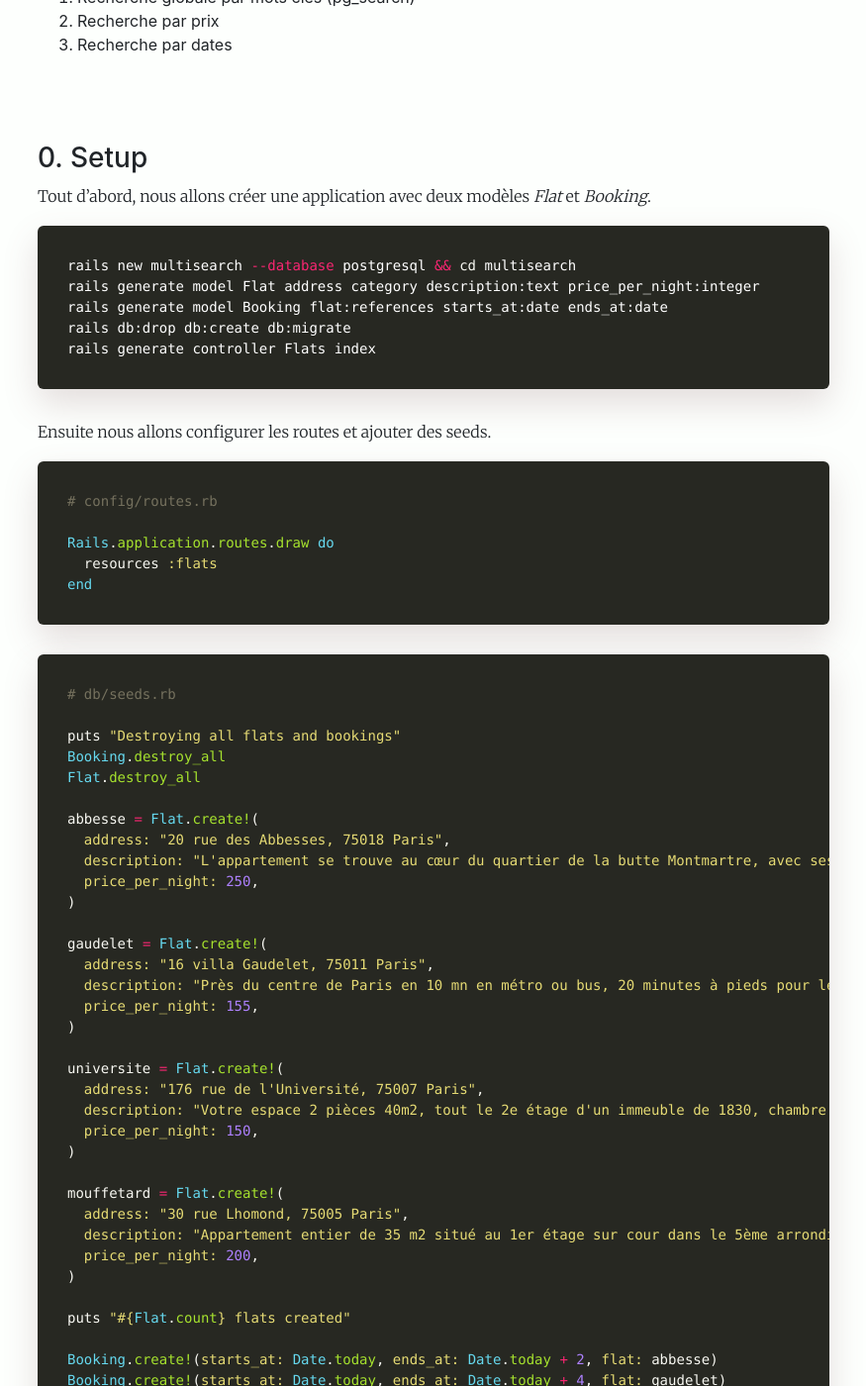
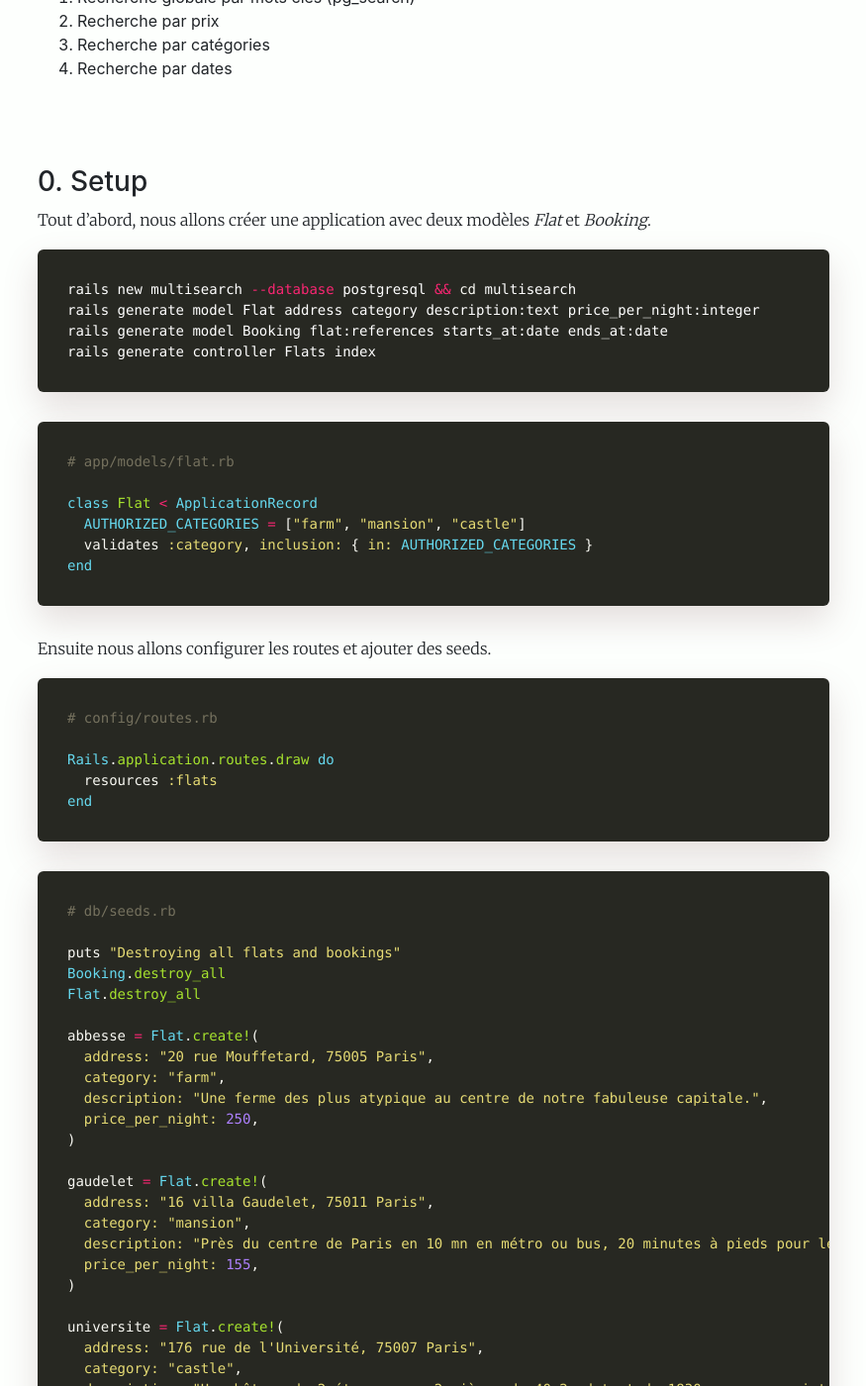
Before and after one commit to alexandrebk/alexandrebk.github.io, a Jekyll site: the page built from _posts/2020-04-06-multisearch.md, in a window 1280 px wide and 1400 px high, scrolled down 399 px. Shown: the whole window at 99% size, without its empty margins (202-1077 px from the left). Built offline with Jekyll 4.4.1, drawn with Linux system fonts in a browser that asks for light colours; nearby versions of some CDN libraries; some of the changed text lies outside the part shown.

Commit message:
Update Post Multisearch

````diff
--- a/_posts/2020-04-06-multisearch.md
+++ b/_posts/2020-04-06-multisearch.md
@@ -12,7 +12,8 @@
 
 1. [Recherche globale par mots clés (pg_search)](#global)
 2. [Recherche par prix](#price)
-3. [Recherche par dates](#dates)
+3. [Recherche par catégories](#category)
+4. [Recherche par dates](#dates)
 
 <br>
 <br>
@@ -25,8 +26,16 @@
 rails new multisearch --database postgresql && cd multisearch
 rails generate model Flat address category description:text price_per_night:integer
 rails generate model Booking flat:references starts_at:date ends_at:date
-rails db:drop db:create db:migrate
 rails generate controller Flats index
+```
+
+```ruby
+# app/models/flat.rb
+
+class Flat < ApplicationRecord
+  AUTHORIZED_CATEGORIES = ["farm", "mansion", "castle"]
+  validates :category, inclusion: { in: AUTHORIZED_CATEGORIES }
+end
 ```
 
 Ensuite nous allons configurer les routes et ajouter des seeds.
@@ -47,26 +56,30 @@
 Flat.destroy_all
 
 abbesse = Flat.create!(
-  address: "20 rue des Abbesses, 75018 Paris",
-  description: "L'appartement se trouve au cœur du quartier de la butte Montmartre, avec ses ruelles pleines de charme, sa fameuse basilique avec vue imprenable sur la plus belle ville du monde et cette ambiance indescriptible dans une animation permanente qui en fait l'un des endroits les plus typique de notre fabuleuse capitale.",
+  address: "20 rue Mouffetard, 75005 Paris",
+  category: "farm",
+  description: "Une ferme des plus atypique au centre de notre fabuleuse capitale.",
   price_per_night: 250,
 )
 
 gaudelet = Flat.create!(
   address: "16 villa Gaudelet, 75011 Paris",
+  category: "mansion",
   description: "Près du centre de Paris en 10 mn en métro ou bus, 20 minutes à pieds pour le Marais. Commerces et Métro Parmentier L3 au pied de l'immeuble. 10 à 20 mn des Gares.",
   price_per_night: 155,
 )
 
 universite = Flat.create!(
   address: "176 rue de l'Université, 75007 Paris",
-  description: "Votre espace 2 pièces 40m2, tout le 2e étage d'un immeuble de 1830, chambre sur cour, cuisine équipée, table à manger, salon avec poutres apparentes et canapé lit 2 places.",
+  category: "castle",
+  description: "Un château de 2 étages avec 2 pièces de 40m2, datant de 1830, avec cour intérieur, cuisine équipée, table à manger, salon avec poutres apparentes et canapé lit 2 places.",
   price_per_night: 150,
 )
 
 mouffetard = Flat.create!(
   address: "30 rue Lhomond, 75005 Paris",
-  description: "Appartement entier de 35 m2 situé au 1er étage sur cour dans le 5ème arrondissement de Paris, à côté de la rue Mouffetard, au coeur du quartier latin.",
+  category: "castle",
+  description: "Château en plein Paris à côté de la rue Mouffetard, au coeur du quartier latin.",
   price_per_night: 200,
 )
 
@@ -77,9 +90,10 @@
 Booking.create!(starts_at: Date.today, ends_at: Date.today + 7, flat: universite)
 
 puts "#{Booking.count} bookings created"
+
 ```
 
-Si ce n'est pas déjà fait, on ajoute la gem <a href="https://github.com/heartcombo/simple_form" target="_blank">simple form</a> pour les formulaires et <a href="https://github.com/Casecommons/pg_search" target="_blank">pg_search</a> pour les recherches dans la base de données PostGreSQL.
+Si ce n'est pas déjà fait, on ajoute la gem <a href="https://github.com/heartcombo/simple_form" class="underlined" target="_blank">simple form</a> pour les formulaires et <a href="https://github.com/Casecommons/pg_search" class="underlined" target="_blank">pg_search</a> pour les recherches dans la base de données PostGreSQL.
 
 ```ruby
 # Gemfile
@@ -99,15 +114,18 @@
 
 ### <a name="global"></a>1. Recherche globale par mots clés avec pg_search
 
-#### 1.1 On crée un scope dans le modèle
+On crée un scope dans le modèle
 
-Nous allons commencer par une recherche par mots-clés sur les colonnes *description* et *address* des Flat.
+Nous allons commencer par une recherche par mots-clés sur les colonnes **description** et **address** des **Flat** avec un **scope** de **PgSearch**.
 
 ```ruby
 # app/models/flat.rb
 
 class Flat < ApplicationRecord
+  AUTHORIZED_CATEGORIES = ["farm", "mansion", "castle"]
   include PgSearch::Model
+
+  validates :category, inclusion: { in: AUTHORIZED_CATEGORIES }
 
   has_many :bookings
 
@@ -117,28 +135,14 @@
 end
 ```
 
-Pour vérifier que le scope fonctionne, nous allons tester en ouvrant la console (`rails console`)
-
-```ruby
-flats = Flat.search_by_description_and_address('Gaudelet')
-flats.count # => 1
-```
-
-Je récupère bien un *Flat* qui comprend *Gaudelet* dans son adresse.
-<img src="/images/posts/multisearch/pg_search_console.png"
-     class="image"
-     alt="pg search console">
-
-#### 1.2 On ajoute le formulaire dans la vue
-
-Dans l'index, on va ajouter un formulaire puis on affiche les appartements.
+Dans l'index, on va ajouter un formulaire et afficher les appartements.
 
 ```erb
 <!-- app/views/flats/index.html.erb -->
 
 <h1>Tous les appartements</h1>
-<%= simple_form_for :flats, method: :get,
-                            defaults: { required: false } do |f| %>
+<%= simple_form_for :search, method: :get,
+                             defaults: { required: false } do |f| %>
   <%= f.input :search, label: "Recherche par adresse ou description",
                        input_html: { name: 'search',
                                      value: params.dig(:search) } %>
@@ -147,14 +151,14 @@
 
 <ul>
   <% @flats.each do |flat| %>
-    <li> <%= flat.address %> | <%= flat.price_per_night %> € | <%= flat.description %> </li>
+    <li>
+      <%= flat.address %> | <%= flat.price_per_night %> € | <%= flat.description %> | <%= flat.category %>
+    </li>
   <% end %>
 </ul>
 ```
 
-#### 1.3 On filtre les données dans le controller
-
-Si le params *search* est présent, on applique le scope *search_by_description_and_address* sur le model *Flat*
+Si le params **search** est présent, on applique le scope **search_by_description_and_address** sur le model **Flat**
 
 ```ruby
 # app/controllers/flats_controller.rb
@@ -170,7 +174,7 @@
 end
 ```
 
-Nous pouvons désormais tester le formulaire avec `rails server` en visitant `http://localhost:3000/flats`
+Nous pouvons désormais tester le formulaire avec `rails server` en visitant <a href="http://localhost:3000/flats" class="underlined" target="_blank">http://localhost:3000/flats</a> et en faisant une rechercher sur <a href="http://localhost:3000/flats?search=mouffetard" class="underlined" target="_blank">Mouffetard</a>
 
 <img src="/images/posts/multisearch/recherche_globale.gif"
      class="image"
@@ -179,21 +183,16 @@
 <br>
 <br>
 
-### <a name="price"></a>2. Recherche par prix
+### <a name="price"></a>2. Recherche par prix maximume
 
-#### 2.1 On ajoute les champs de prix dans le formulaire
+On ajoute un champ de recherche avec prix maximum
 
 ```erb
 <!-- app/views/flats/index.html.erb -->
 
-<%= simple_form_for :flats, method: :get,
-                            defaults: { required: false } do |f| %>
+<%= simple_form_for :search, method: :get,
+                             defaults: { required: false } do |f| %>
   [...]
-  <%= f.input :min_price, label: "Prix min",
-                          required: false,
-                          input_html: { type: :number,
-                                        name: :min_price,
-                                        value: params.dig(:min_price)} %>
   <%= f.input :max_price, label: "Prix max",
                           required: false,
                           input_html: { type: :number,
@@ -203,7 +202,7 @@
 <% end %>
 ```
 
-#### 2.2 On ajoute les filtres dans *FlatsController*
+Et on ajoute le filtre dans **FlatsController**
 
 ```ruby
 # app/controllers/flats_controller.rb
@@ -225,20 +221,64 @@
 end
 ```
 
-<img src="/images/posts/multisearch/champs_prix.png" class="image" alt="affichage champs prix">
+<img src="/images/posts/multisearch/champs_prix.png"
+     class="image"
+     alt="affichage champs prix">
 
 <br>
 <br>
 
-### <a name="dates"></a>3. Recherche par dates
+### <a name="dates"></a>3. Recherche par catégorie
 
-#### 3.1 On ajoute les champs de date d'arrivée et de date de départ dans le formulaire.
+On ajoute un champ de recherche avec prix maximum
 
 ```erb
 <!-- app/views/flats/index.html.erb -->
 
-<%= simple_form_for :flats, method: :get,
-                            defaults: { required: false } do |f| %>
+<%= simple_form_for :search, method: :get,
+                             defaults: { required: false } do |f| %>
+  [...]
+  <%= f.input :category, label: "Category",
+                       collection: Flat::AUTHORIZED_CATEGORIES,
+                       include_blank: true,
+                       selected: params.dig(:category),
+                       input_html: { name: :category } %>
+  [...]
+<% end %>
+```
+
+```ruby
+# app/controllers/flats_controller.rb
+
+class FlatsController < ApplicationController
+  def index
+    if params[:search].present?
+      @flats = Flat.search_by_description_and_address(params[:search])
+    else
+      @flats = Flat.all
+    end
+    if params[:max_price].present?
+      @flats = @flats.where("price_per_night <= ?", params[:max_price])
+    end
+    if params[:category].present?
+      @flats = @flats.where(category: params[:category])
+    end
+  end
+end
+```
+
+Nous pouvons désormais tester en visitant  <a href="http://localhost:3000/flats?search=mouffetard&category=castle&max_price=&commit=Chercher" class="underlined" target="_blank">le filtre avec Mouffetard et la category castle</a>
+
+
+### <a name="dates"></a>4. Recherche par dates
+
+On ajoute les champs de date d'arrivée et de date de départ dans le formulaire.
+
+```erb
+<!-- app/views/flats/index.html.erb -->
+
+<%= simple_form_for :search, method: :get,
+                             defaults: { required: false } do |f| %>
   [...]
   <%= f.input :starts_at, label: "Début le",
                           input_html: { type: :date,
@@ -280,9 +320,7 @@
 end
 ```
 
-#### 3.3 On affiche les appartements disponibles.
-
-Avec la méthode *select*, je sélectionne les appartements disponibles.
+Avec la méthode **select**, je sélectionne les appartements disponibles.
 
 ```ruby
 #app/controllers/flat_controller.rb
@@ -293,11 +331,11 @@
     else
       @flats = Flat.all
     end
-    if params[:min_price].present?
-      @flats = @flats.where("price_per_night >= ?", params[:min_price])
-    end
     if params[:max_price].present?
       @flats = @flats.where("price_per_night <= ?", params[:max_price])
+    end
+    if params[:category].present?
+      @flats = @flats.where(category: params[:category])
     end
     if params[:starts_at].present? && params[:ends_at].present?
       @flats = @flats.select do |flat|
````
Also changed, not shown: other parts of _posts/2020-04-06-multisearch.md (+4 -6 lines).
